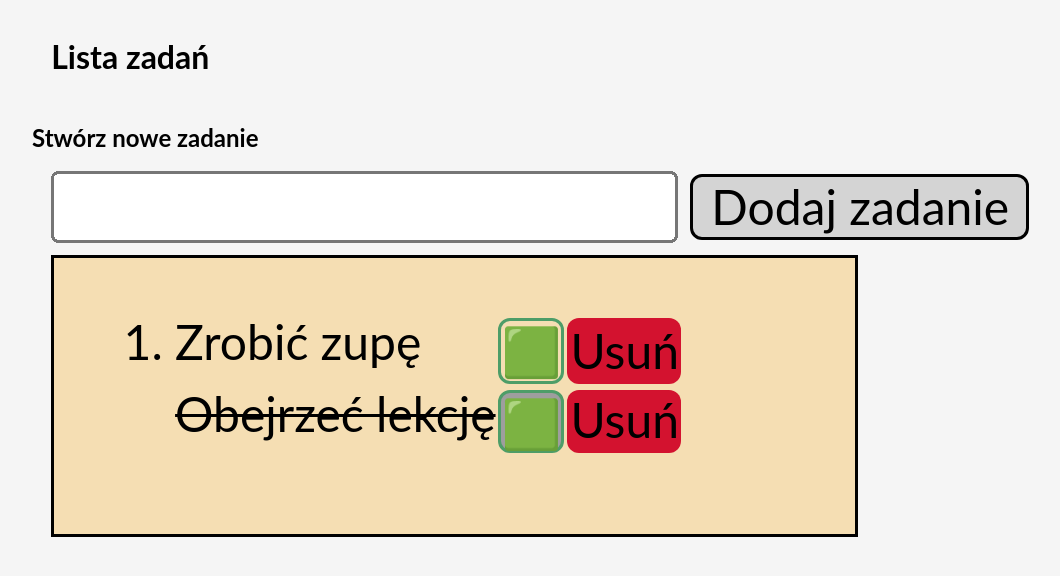
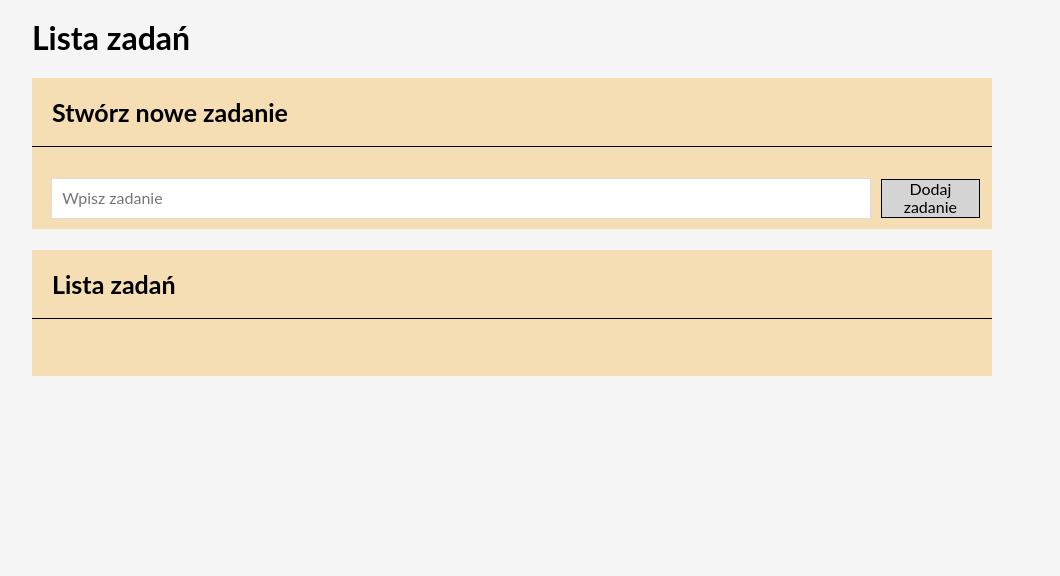
Before and after one commit to Developer685/List-application, a plain HTML site: page index.html in a window 1280 px wide. Shown: the whole page, without its empty margins (128-1188 px from the left). Drawn offline with nearby package versions, Linux system fonts and the light colour scheme; grey boxes are pictures that could not be loaded.

Commit message:
new section and appearance changes

```diff
--- a/CSS/form.css
+++ b/CSS/form.css
@@ -1,46 +1,48 @@
-
 .form {
-    margin: 1%;
-    padding: 0px;
-    background-color: whitesmoke;
-    max-width: 35%;
-    transform-origin: top left;
-    scale: 3;
-    display: flex;
-    flex-wrap: wrap;
-    flex-direction: row;
+    display: grid;
+    grid-template-columns: 1fr auto;
+    padding: 10px;
+    margin: 1px;
 }
 
-
+@media (max-width: 730px) {
+    .form {
+        grid-template-columns: 1fr;
+    }
+}
 
 .deleteButton {
-    margin: 0px 1px;
-    padding: 1px;
-    background-color: hsl(351, 84%, 45%);
+    background-color: #bf0603;
+    color: whitesmoke;
+    height: 30px;
+    width: 30px;
     border: none;
-    border-radius: 4px;
+
+    transition: 0.5s;
 }
 
-.deleteButton:hover{
-    background-color: hsl(351, 84%, 34%);
+.deleteButton:hover {
+    background-color: #bf0603;
+    border-radius: 4px;
+    transform: scale(1.1);
 }
 
 .doneButton {
     padding: 1px 0px 0px 0px;
-    background-color: hsla(140, 62%, 55%, 0);
-    border: 1px solid  hsl(140, 34%, 46%);
-    border-radius: 4px;
-
-}
-.doneButtonChecked{
-    background-image: url("https://icons.iconarchive.com/icons/microsoft/fluentui-emoji-flat/512/Check-Mark-Button-Flat-icon.png");
-    background-color: hsl(140, 34%, 46%);
+    height: 30px;
+    width: 30px;
+    background-color: #70e000;
+    border: none;
+    transition: 0.5s;
 
 }
 
-.doneButton:hover{
+.doneButton:hover {
     padding: 1px 0px 0px 0px;
-    background-color:  hsl(140, 34%, 46%);
+    background-color: #70e000;
+    border: 1px solid #70e000;
+    border-radius: 4px;
+    transform: scale(1.1);
 }
 
 .containerList {
@@ -55,11 +57,9 @@
 
 }
 
-.list {
-    display: flex;
-    justify-content: space-between;
-}
-.list__done{
+
+
+.list__done {
     display: flex;
     justify-content: space-between;
     text-decoration: line-through;
@@ -72,19 +72,21 @@
 
 }
 
-.unorderedList {
-    list-style-type: decimal;
-}
+.tasks {
+    list-style-type: none;
 
-.newTaskInput {
-    margin-left: 3px;
 }
 
 .newTaskButton {
+    margin: 1%;
+    padding: 0;
     background-color: hsl(0, 0%, 83%);
     border: black solid 1px;
-    border-radius: 4px;
+    transition: 0.5s;
 }
-.newTaskButton:hover{
-background-color: hsl(0, 3%, 63%);;
+
+
+.newTaskButton:hover {
+    background-color: hsl(0, 3%, 63%);
+    transform: scale(1.1);
 }
--- a/CSS/main.css
+++ b/CSS/main.css
@@ -5,6 +5,6 @@
 }
 
 .headline {
-    margin: 2% 2% 5%;
+    margin: auto;
     text-align: left;
 }
--- a/CSS/section.css
+++ b/CSS/section.css
@@ -1,14 +1,35 @@
 .section {
-    margin: auto;
+    background-color: wheat;
+}
+
+.section__headline {
+    padding: 20px;
+    font-size: 25px;
+    border-bottom: 1px solid black;
 }
 
 .containerInput {
-    margin: 1%;
-    padding: 1% 3% 1% 3%;
-    min-width: 80%;
-    max-width: 80%;
     background-color: wheat;
-    border: solid black 1px;
-    background-size: 1px;
 
 }
+
+.newTaskInput {
+    margin: 0% 1%;
+    padding: 10px;
+    border: 1px solid #ddd;
+
+}
+
+.list {
+    display: grid;
+    grid-template-columns: 1fr 80px;
+    padding: 10px;
+    grid-gap: 12px;
+    align-items: center;
+    word-break: break-word;
+    border-bottom: 1px solid black;
+}
+
+.section__body {
+    padding: 10px;
+}
--- a/JS/functions.js
+++ b/JS/functions.js
@@ -1,13 +1,6 @@
 {
    const tasks = [
-      {
-         content: "Zrobić zupę",
-         done: false,
-      },
-      {
-         content: "Obejrzeć lekcję",
-         done: true,
-      },
+
    ];
 
    const addNewTask = (newTaskContent) => {
@@ -52,10 +45,10 @@
       //✅
       for (const task of tasks) {
          htmlString += `
-            <div class="list"> <div><li class="${task.done ? "list__done" : "🟩"}">
+            <div class="list"> <div><li class="${task.done ? "list__done" : ""}">
             ${task.content}</div>
-            <div class="buttonsContainer"> <button class="js-done doneButton ${task.done ? "js-done doneButtonChecked" : "🟩"}"> 🟩 </button>
-            <button class="js-remove deleteButton"> Usuń </button> </div>
+            <div class="buttonsContainer"> <button class="js-done doneButton "> ${task.done ? "✔" : ""}</button>
+            <button class="js-remove deleteButton"> 🗑 </button> </div>
 
             </li> </div>
             `;
@@ -68,7 +61,7 @@
    const onFormSubmit = (event) => {
       event.preventDefault();
 
-      const newTaskContent = document.querySelector(".js-newTask").value.trim();
+      const newTaskContent = document.querySelector(".js-newTaskInput").value.trim();
 
 
       if (newTaskContent === "") {
--- a/index.html
+++ b/index.html
@@ -9,6 +9,7 @@
     <link href="CSS/style.css" rel="stylesheet">
     <link href="CSS/form.css" rel="stylesheet">
     <link href="CSS/main.css" rel="stylesheet">
+    <link href="CSS/section.css" rel="stylesheet">
     <link rel="stylesheet" href="https://cdnjs.cloudflare.com/ajax/libs/normalize/8.0.1/normalize.css"
         integrity="sha512-oHDEc8Xed4hiW6CxD7qjbnI+B07vDdX7hEPTvn9pSZO1bcRqHp8mj9pyr+8RVC2GmtEfI2Bi9Ke9Ass0as+zpg=="
         crossorigin="anonymous" referrerpolicy="no-referrer" />
@@ -24,19 +25,24 @@
         </header>
 
         <section class="section">
-            <h2 class="sectinon__headline">Stwórz nowe zadanie </h2>
+            <h2 class="section__headline">Stwórz nowe zadanie </h2>
 
             <form class="js-form form">
+                <input class="js-newTaskInput newTaskInput" placeholder="Wpisz zadanie">
+                <button class="js-buttonNewTask newTaskButton">Dodaj zadanie</button>
+            </form>
+        </section>
 
-                <div class="containerInput">
-                    <input class="js-newTask newTaskInput">
-                    <button class="js-buttonNewTask newTaskButton">Dodaj zadanie</button>
-                </div>
-                <div class="containerList">
-                    <ul class="js-tasks unorderedList"> </ul>
-                </div>
+        <section class="section">
+            <header>
+                <h2 class="section__headline">Lista zadań</h2>
+            </header>
+            <div class="section__body">
+                <form>
+                    <ul class="js-tasks tasks"> </ul>
+                </form>
+            </div>
 
-            </form>
         </section>
 
     </main>
```
